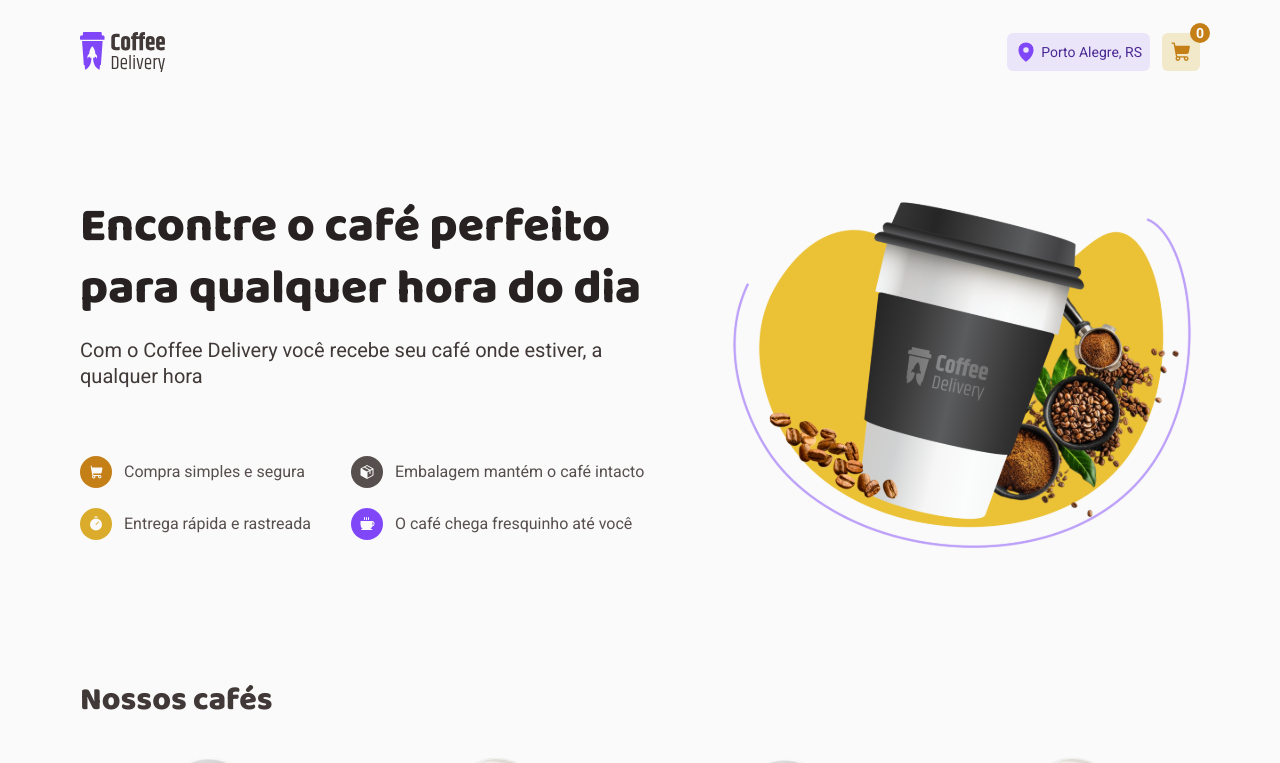
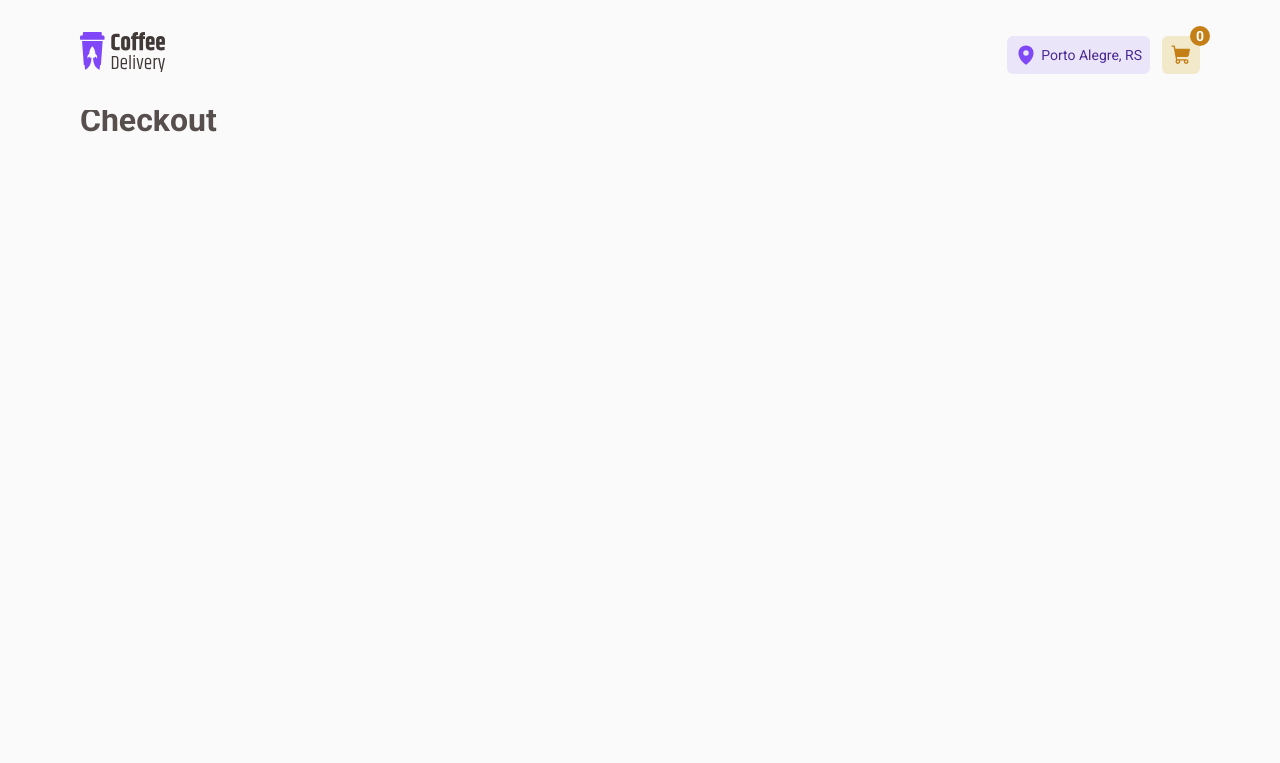
Before and after one commit to GeovaniJose/rocketseat-reactjs-2024-challenge-coffee-delivery, a React (Vite) app: page /checkout in a window 1280 px wide. Shown: the top 763 px of the page. Built offline with nearby package versions, Linux system fonts and the light colour scheme.

Commit message:
feat: create route structure

```diff
--- a/package.json
+++ b/package.json
@@ -13,6 +13,7 @@
     "@phosphor-icons/react": "^2.0.15",
     "react": "^18.2.0",
     "react-dom": "^18.2.0",
+    "react-router-dom": "^6.22.0",
     "styled-components": "^6.1.8"
   },
   "devDependencies": {
--- a/src/App.tsx
+++ b/src/App.tsx
@@ -1,14 +1,14 @@
+import { RouterProvider } from 'react-router-dom'
 import { ThemeProvider } from 'styled-components'
-
-import { DefaultLayout } from './layouts/DefaultLayout'
 
 import { defaultTheme } from './styles/themes/default'
 import { GlobalStyle } from './styles/global'
+import { router } from './router'
 
 export function App() {
   return (
     <ThemeProvider theme={defaultTheme}>
-      <DefaultLayout />
+      <RouterProvider router={router} />
 
       <GlobalStyle />
     </ThemeProvider>
--- a/src/components/Header/index.tsx
+++ b/src/components/Header/index.tsx
@@ -1,3 +1,4 @@
+import { Link } from 'react-router-dom'
 import { MapPin, ShoppingCart } from '@phosphor-icons/react'
 
 import logoCoffeeDelivery from '../../assets/logo-coffee-delivery.svg'
@@ -7,10 +8,12 @@ import { Aside, HeaderContainer } from './styles'
 export function Header() {
   return (
     <HeaderContainer>
-      <img
-        src={logoCoffeeDelivery}
-        alt="Copo de café com um foguete desenhado"
-      />
+      <Link to="/">
+        <img
+          src={logoCoffeeDelivery}
+          alt="Copo de café com um foguete desenhado"
+        />
+      </Link>
 
       <Aside>
         <div>
@@ -18,10 +21,10 @@ export function Header() {
           <span>Porto Alegre, RS</span>
         </div>
 
-        <a href="/">
+        <Link to="/checkout">
           <ShoppingCart size={22} weight="fill" />
           <span>0</span>
-        </a>
+        </Link>
       </Aside>
     </HeaderContainer>
   )
--- a/src/components/Header/styles.ts
+++ b/src/components/Header/styles.ts
@@ -7,6 +7,9 @@ export const HeaderContainer = styled.header`
   display: flex;
   align-items: center;
   justify-content: space-between;
+  position: sticky;
+  top: 0;
+  background: ${(props) => props.theme.colors.background};
 `
 
 export const Aside = styled.aside`
--- a/src/layouts/DefaultLayout/index.tsx
+++ b/src/layouts/DefaultLayout/index.tsx
@@ -1,6 +1,6 @@
+import { Outlet } from 'react-router-dom'
+
 import { Header } from '../../components/Header'
-
-import { Home } from '../../pages/Home'
 
 import { LayoutContainer } from './styles'
 
@@ -8,7 +8,7 @@ export function DefaultLayout() {
   return (
     <LayoutContainer>
       <Header />
-      <Home />
+      <Outlet />
     </LayoutContainer>
   )
 }
--- /dev/null
+++ b/src/pages/Checkout/index.tsx
@@ -0,0 +1,3 @@
+export function Checkout() {
+  return <h1>Checkout</h1>
+}
--- /dev/null
+++ b/src/router.ts
@@ -0,0 +1,22 @@
+import { createBrowserRouter } from 'react-router-dom'
+
+import { DefaultLayout } from './layouts/DefaultLayout'
+import { Checkout } from './pages/Checkout'
+import { Home } from './pages/Home'
+
+export const router = createBrowserRouter([
+  {
+    path: '/',
+    Component: DefaultLayout,
+    children: [
+      {
+        path: '/',
+        Component: Home,
+      },
+      {
+        path: '/checkout',
+        Component: Checkout,
+      },
+    ],
+  },
+])
```
Also changed, not shown: 1 other file (tests, documents, lock files or other folders).
